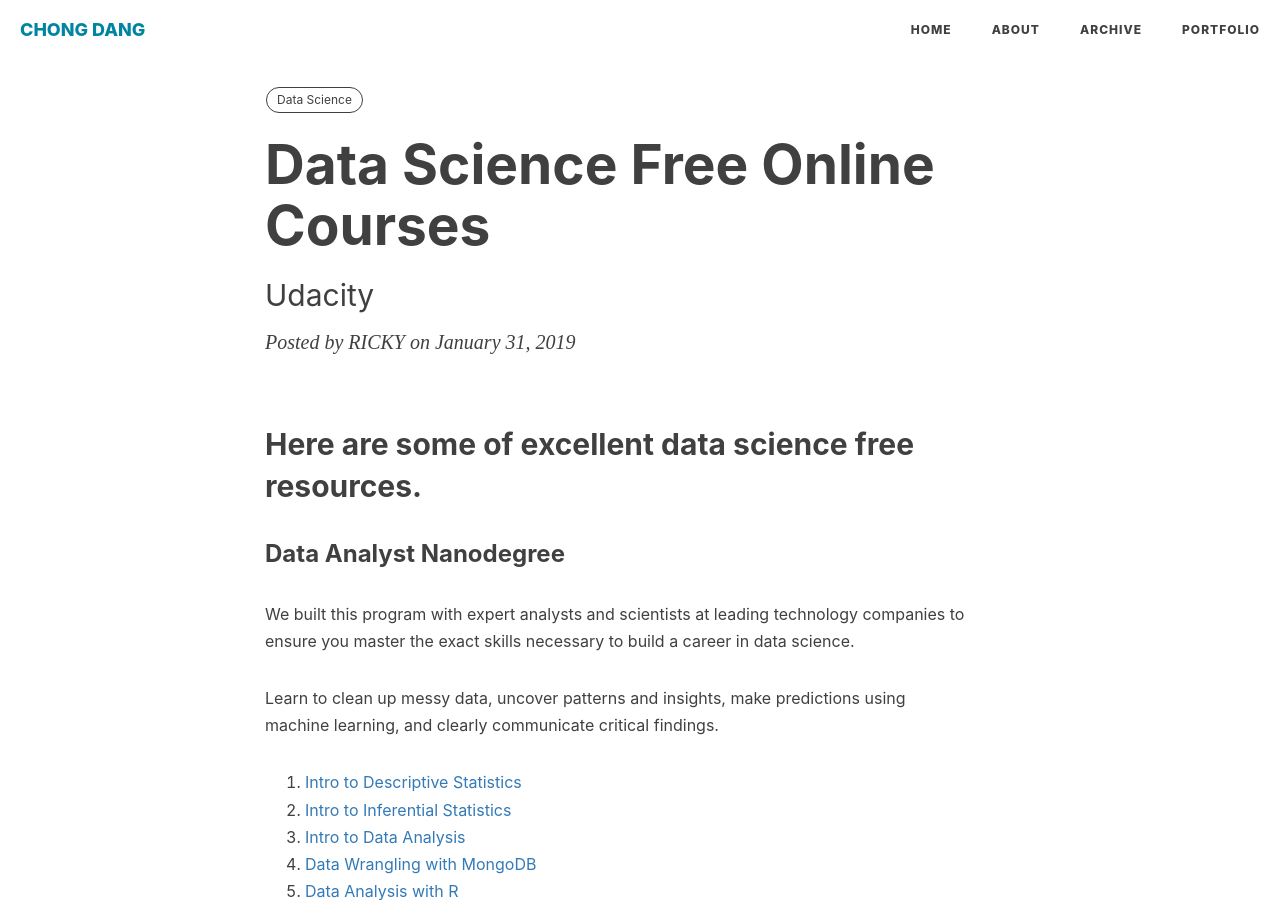
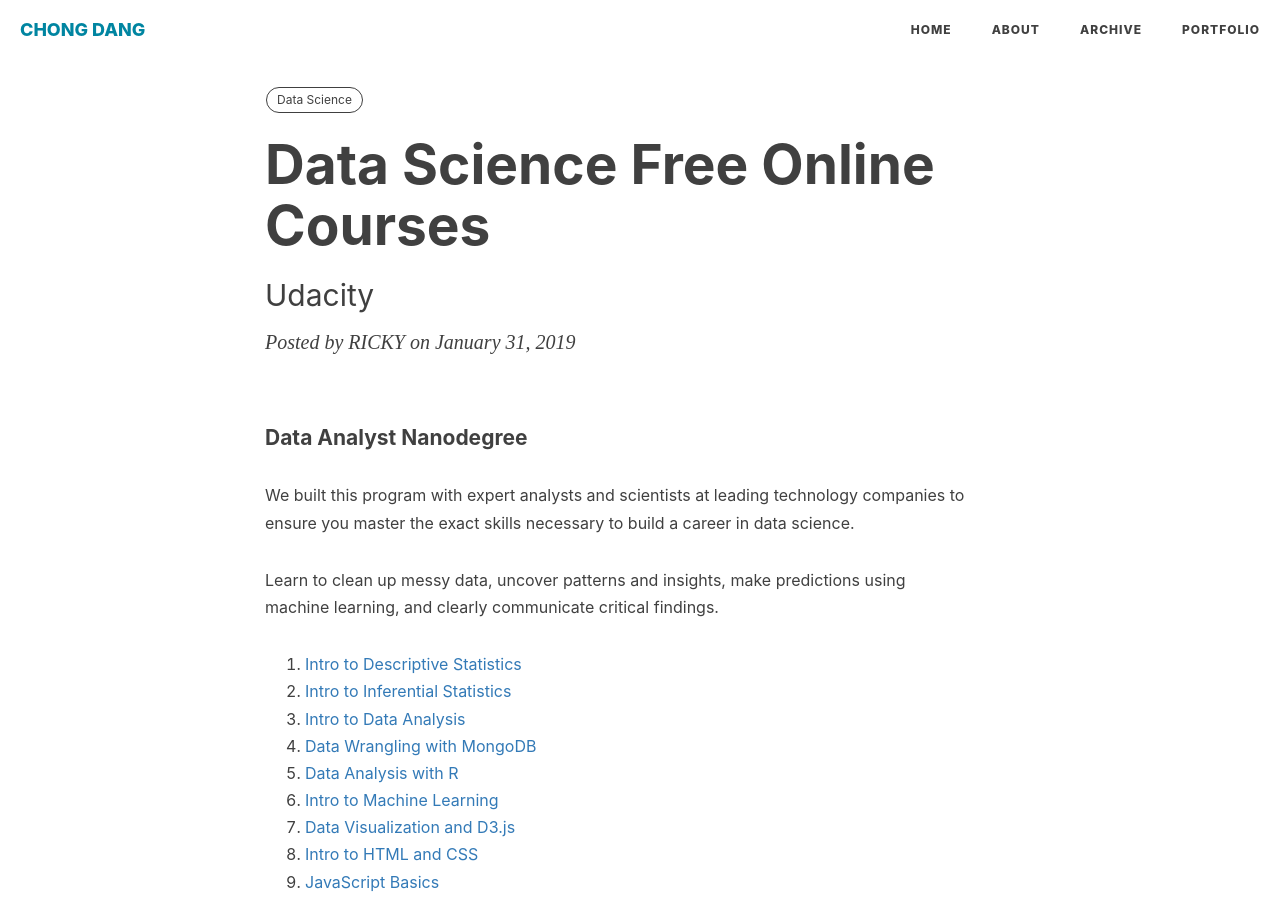
Before and after one commit to rickydangc/rickydangc.github.io, a Jekyll site: the page built from _posts/2019-01-31-ds-learning.md, in a window 1280 px wide and 900 px high. Built offline with Jekyll 4.4.1, drawn with Linux system fonts in a browser that asks for light colours; nearby versions of some CDN libraries; comment, search, counter and statistics services are not loaded.

Commit message:
add changes

```diff
--- a/_posts/2019-01-31-ds-learning.md
+++ b/_posts/2019-01-31-ds-learning.md
@@ -8,9 +8,7 @@
   - Data Science
 ---
 
-## Here are some of excellent data science free resources.
-
-### Data Analyst Nanodegree
+#### Data Analyst Nanodegree
 
 We built this program with expert analysts and scientists at leading technology
 companies to ensure you master the exact skills necessary to build a career in
@@ -33,7 +31,7 @@
 ---
 
 
-### Machine Learning Engineer Nanodegree
+#### Machine Learning Engineer Nanodegree
 
 Machine learning represents a key evolution in the fields of computer
 science, data analysis, software engineering, and artificial intelligence.
```
